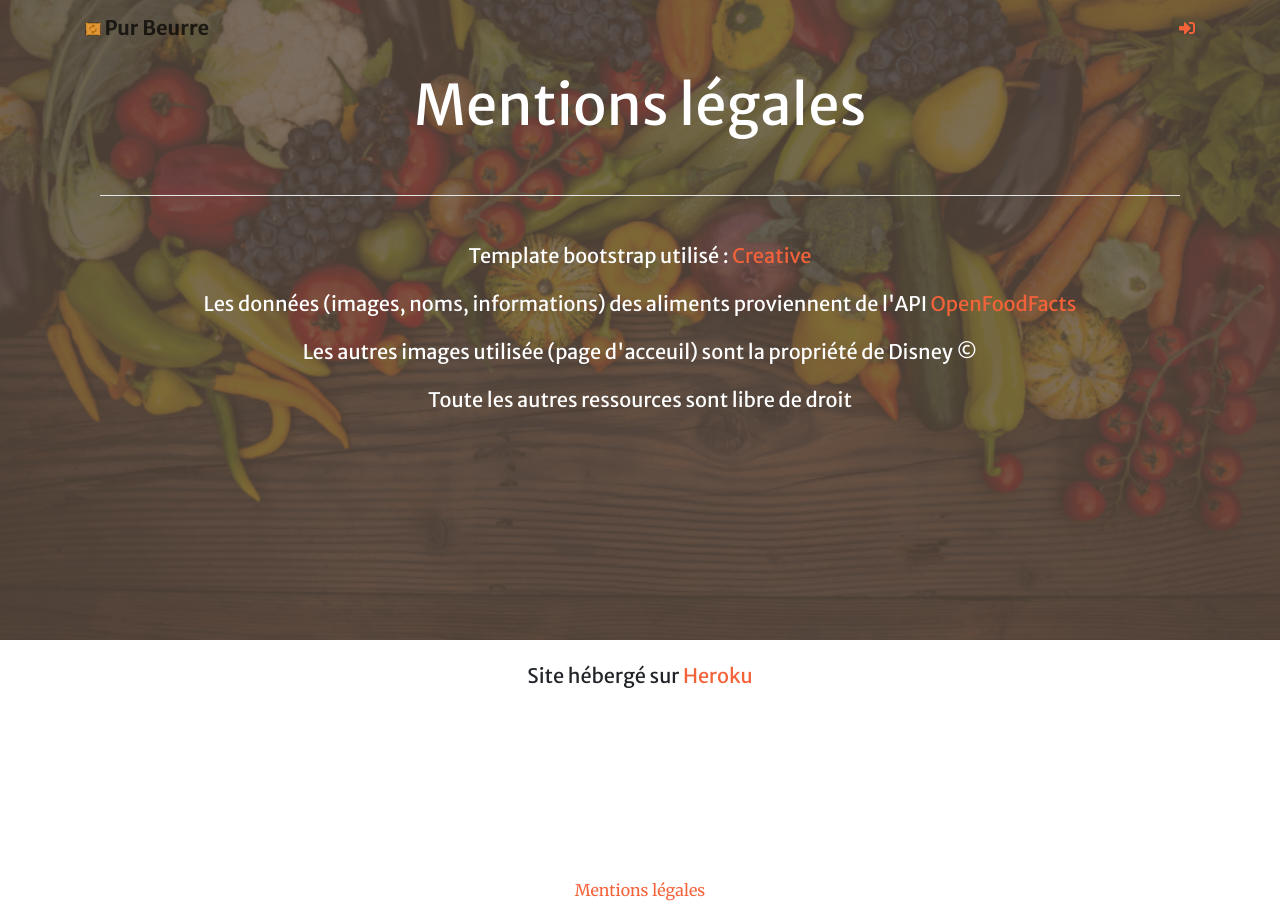
After one commit to Elladan81/P8_PurBeurre, a Django app: page /legal/ in a window 1280 px wide. The commit adds this page. Run offline with Django 3.2, Linux system fonts and the light colour scheme; some libraries are stand-ins or nearby versions.

Commit message:
This commit add minor changes on templates (legal mentions) minor changes in style.css (system messages) add urls for legal mentions fix bug in favorites render (random images)

```diff
--- a/purbeurre_website/static/purbeurre_website/css/style.css
+++ b/purbeurre_website/static/purbeurre_website/css/style.css
@@ -59,8 +59,8 @@ body {
     display: block;
     position: absolute;
     top: 100px;
-    height: auto;
-    width: auto;
+    height: 10%;
+    margin-left: 10%;
+    width: 50%;
     z-index: 800;
-    margin: auto;
 }
--- a/purbeurre_website/templates/purbeurre_website/base.html
+++ b/purbeurre_website/templates/purbeurre_website/base.html
@@ -80,14 +80,12 @@
 {% endblock nav %}
 
 <div id="content-main">
-
-    {% block content %}
-        <section class="messages" id="content-messages">
+    <section class="messages" id="content-messages">
         {% if messages %}
             {% for message in messages %}
                 {% if message.level == DEFAULT_MESSAGE_LEVELS.ERROR %}
-                    <div class="alert alert-danger alert-dismissible fade show" role="alert"></strong>Important
-                        :</strong>
+                    <div class="alert alert-danger alert-dismissible fade show" role="alert">
+                        <strong>Important :</strong>
                         {{ message }}
                         <button type="button" class="close" data-dismiss="alert" aria-label="Close">
                             <span aria-hidden="true">&times;</span></button>
@@ -101,6 +99,8 @@
             {% endfor %}
         {% endif %}
     </section>
+    {% block content %}
+
     {% endblock %}
 </div>
 
@@ -123,9 +123,7 @@
 
 {% block footer %}
     <footer class="footer py-2 row mx-auto text-center">
-        <div class="col-3 mx-auto"><a href="#mentionslégales">Mentions légales</a>
-        </div>
-        <div class="col-3 mx-auto"><a href="#contact">Contact</a>
+        <div class="col-3 mx-auto"><a href="{% url 'purbeurre_website:legal' %}">Mentions légales</a>
         </div>
     </footer>
 {% endblock footer %}
--- /dev/null
+++ b/purbeurre_website/templates/purbeurre_website/legal.html
@@ -0,0 +1,47 @@
+{% extends "purbeurre_website/base.html" %}
+{% load static %}
+{% load search_extras %}
+{% block title %}
+    Pur Beurre - Mentions Légales
+{% endblock title %}
+
+{% block body %}
+
+    <body id="page-top">
+{% endblock body %}
+
+{% block menuTop %}
+    <a style="color: rgba(0, 0, 0, 0.7);" class="navbar-brand js-scroll-trigger"
+       href="{% url 'purbeurre_website:index' %}"> <img
+            src="{% static 'purbeurre_website/img/logo_pur_beurre-favicon.png' %}" alt="logo">
+        Pur Beurre</a>
+{% endblock menuTop %}
+
+{% block content %}
+    <section id="mentions">
+        <header class="masthead text-center text-white d-flex" id="product-header">
+            <div class="container">
+                <div class="row">
+                    <div class="mx-auto sproductname">
+                        <h1>Mentions légales</h1>
+                    </div>
+                </div>
+                <div class="col-lg-12">
+                    <hr class="my-5 bg-white">
+                    <h5 class="mb-4">Template bootstrap utilisé : <a
+                            href="https://startbootstrap.com/themes/creative/">Creative</a></h5>
+                    <h5 class="mb-4">Les données (images, noms, informations) des aliments proviennent de l'API <a
+                            href="https://fr.openfoodfacts.org/">OpenFoodFacts</a></h5>
+                    <h5 class="mb-4">Les autres images utilisée (page d'acceuil) sont la propriété de Disney &copy</h5>
+                    <h5 class="mb-4">Toute les autres ressources sont libre de droit</h5>
+
+                </div>
+            </div>
+        </header>
+    </section>
+    <div class="container">
+        <div class="row">
+            <h5 class="col-12 text-center mt-4">Site hébergé sur <a href="https://www.heroku.com/">Heroku</a></h5>
+        </div>
+    </div>
+{% endblock %}
--- a/purbeurre_website/urls.py
+++ b/purbeurre_website/urls.py
@@ -1,8 +1,9 @@
 from django.urls import path
 from . import views
 
-app_name= 'purbeurre_website'
+app_name = 'purbeurre_website'
 urlpatterns = [
     # post views
     path('', views.index, name='index'),
+    path('legal/', views.legal_mentions, name="legal"),
 ]
--- a/purbeurre_website/views.py
+++ b/purbeurre_website/views.py
@@ -4,3 +4,7 @@ from django.shortcuts import render
 def index(request):
     """the home page for purbeurre"""
     return render(request, 'purbeurre_website/index.html')
+
+
+def legal_mentions(request):
+    return render(request, 'purbeurre_website/legal.html')
--- a/substitute_food/templates/substitute_food/find_substitute.html
+++ b/substitute_food/templates/substitute_food/find_substitute.html
@@ -26,7 +26,7 @@
 {% endblock menuTop %}
 
 {% block content %}
-    <header class="text-center text-white d-flex" style="background-image: url('{{ img }}');" id="product-header">
+    <header class="text-center text-white d-flex" style="background-image: url('{{ img }}')" id="product-header">
         <div class="container my-auto">
             <div class="row">
                 <div class="col-lg-10 mx-auto sproductname">
--- a/substitute_food/views.py
+++ b/substitute_food/views.py
@@ -189,6 +189,12 @@ def register_fav(request, product_name, substitute_name):
         except FavoriteProduct.DoesNotExist:
             FavoriteProduct.objects.create(product=product, substitute=substitute, user_rel=user)
             messages.success(request, "Favori bien enregistré")
+            user_favorites = FavoriteProduct.objects.filter(user_rel=user)
+            if user_favorites:
+                for fav in user_favorites:
+                    products = [fav.product]
+                    random_product = Product.objects.get(productName=choice(products))
+                    random_image = random_product.imgURL
         return render(request, 'substitute_food/favorites.html', locals())
     else:
         return redirect('login')
```
Also changed, not shown: account/templates/account/dashboard.html (+6 -1 lines), purbeurre_website/templates/purbeurre_website/index.html (+18 -11 lines), substitute_food/templates/substitute_food/favorites.html (+25 -0 lines).
